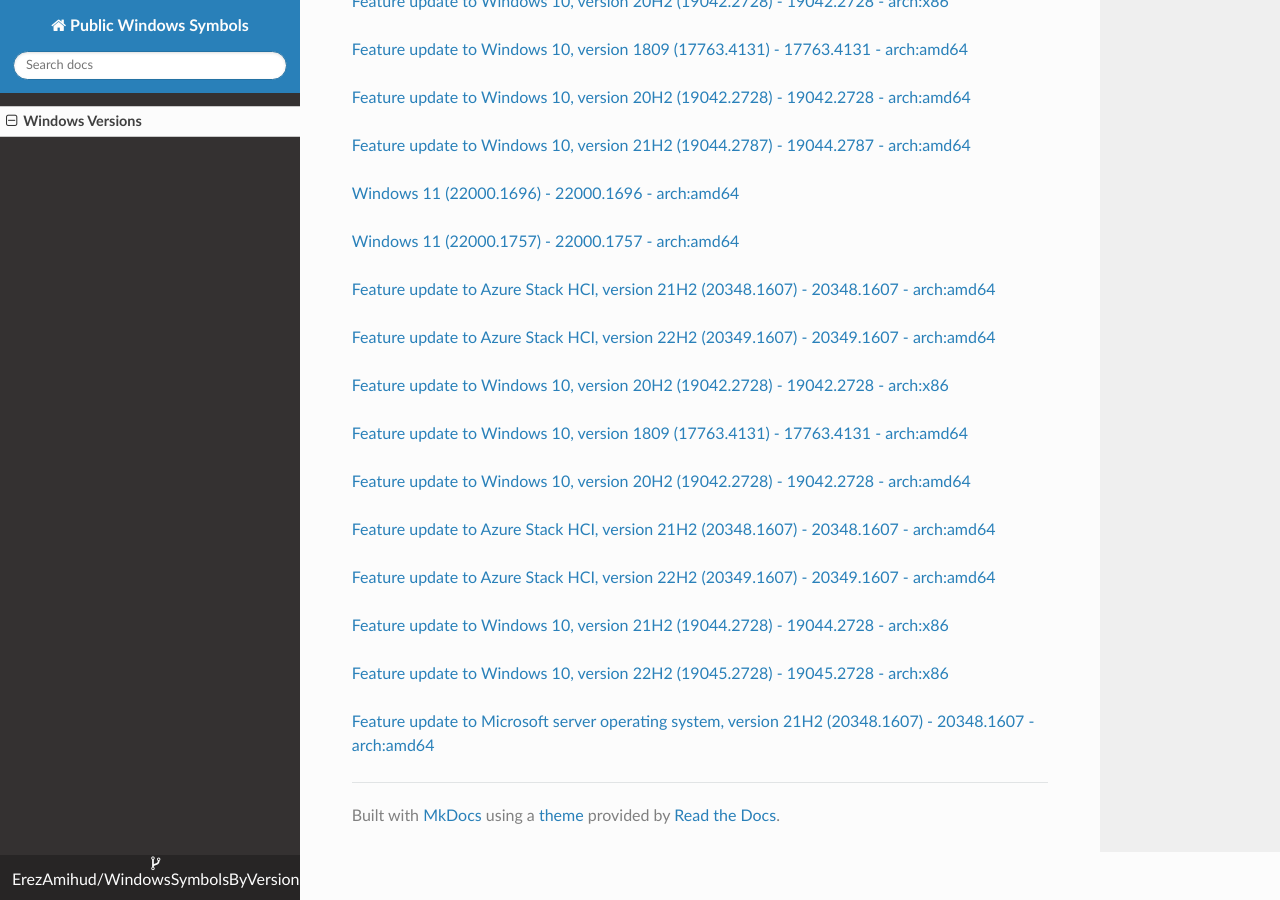
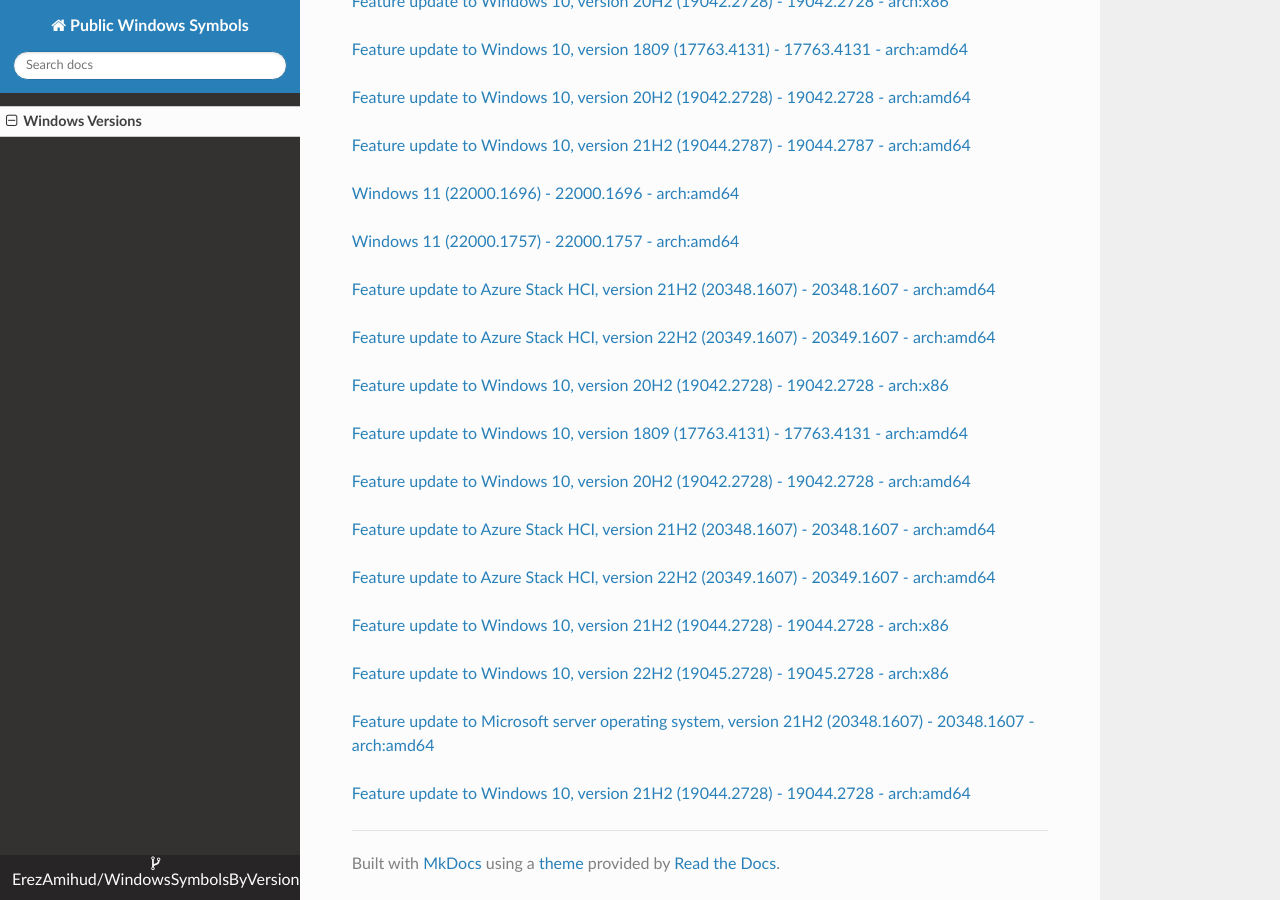
Before and after one commit to ErezAmihud/WindowsSymbolsByVersion, an MkDocs documentation site: the page built from docs/index.md, in a window 1280 px wide and 900 px high, scrolled down 36245 px. Built offline with MkDocs 1.6.1, drawn with Linux system fonts in a browser that asks for light colours; nearby versions of some CDN libraries.

Commit message:
Automated commit, add manifest for 58826b60-8047-4d55-bd41-34f4e9fe762f

```diff
--- a/docs/index.md
+++ b/docs/index.md
@@ -2104,3 +2104,6 @@
 
 
 [Feature update to Microsoft server operating system, version 21H2 (20348.1607) - 20348.1607 - arch:amd64](https://github.com/ErezAmihud/WindowsSymbolsByVersion/blob/main/manifests/6b46b861-a20c-45c8-be8d-fb3f0ccd0e68.manifest)
+
+
+[Feature update to Windows 10, version 21H2 (19044.2728) - 19044.2728 - arch:amd64](https://github.com/ErezAmihud/WindowsSymbolsByVersion/blob/main/manifests/58826b60-8047-4d55-bd41-34f4e9fe762f.manifest)
```
Also changed, not shown: process_builds.json (+1 -1 lines), 1 other file.
